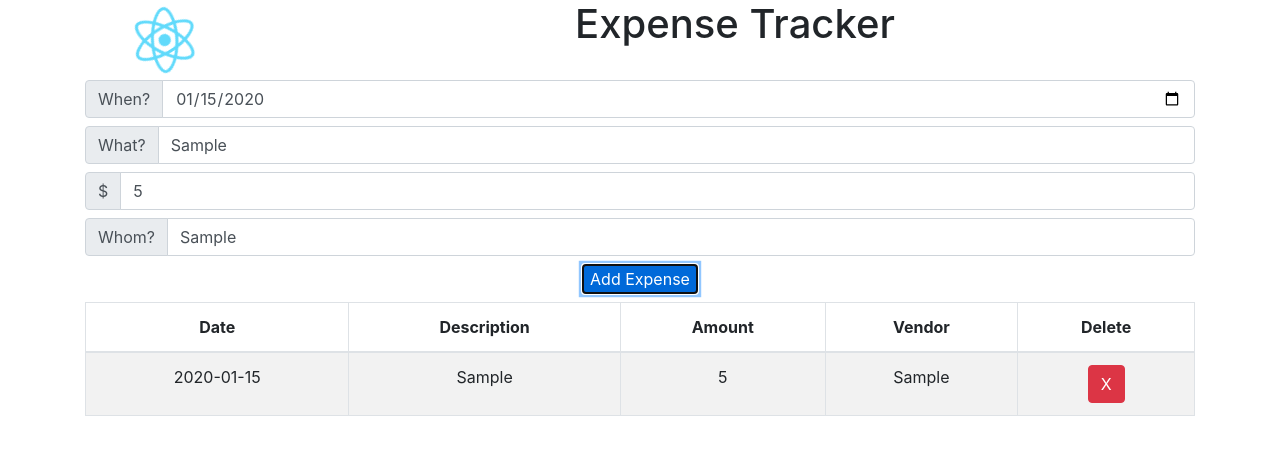
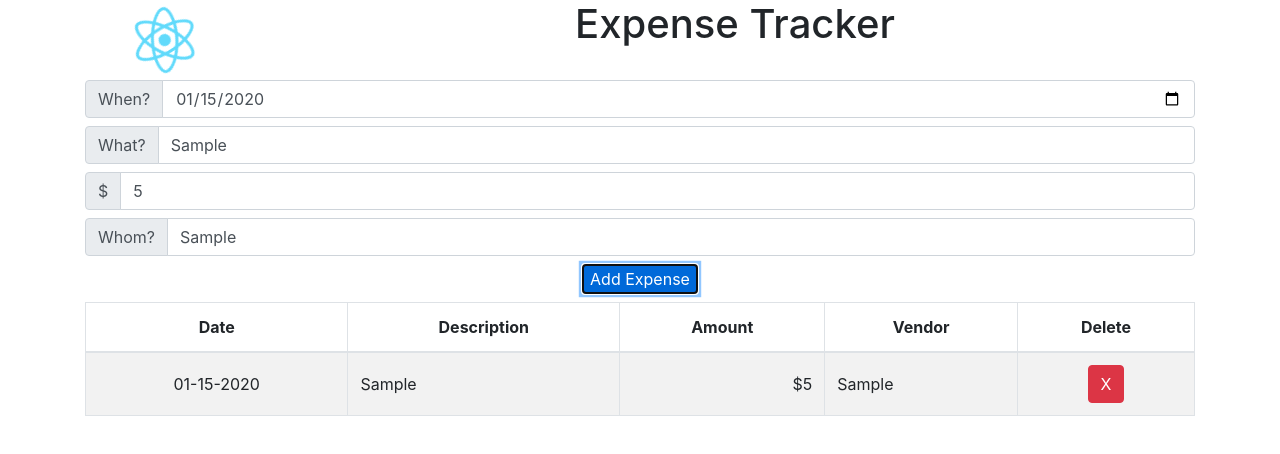
Before and after one commit to jazfunk/expense-tracker-react-app, a React (Create React App) app: page / in a window 1280 px wide. Both pictures are taken after typing "2020-01-15", "Sample", "5", "Sample" into the empty fields and a click on the button "Add Expense". Shown: the top 454 px of the page. Built offline with nearby package versions, Linux system fonts and the light colour scheme.

Commit message:
Implemented moment.js, formatted date and amount values.

```diff
--- a/package.json
+++ b/package.json
@@ -7,6 +7,7 @@
     "@testing-library/react": "^9.5.0",
     "@testing-library/user-event": "^7.2.1",
     "bootstrap": "^4.5.0",
+    "moment": "^2.26.0",
     "react": "^16.13.1",
     "react-bootstrap": "^1.0.1",
     "react-dom": "^16.13.1",
--- a/src/ExpensesTable.js
+++ b/src/ExpensesTable.js
@@ -1,20 +1,23 @@
 import React from "react";
 import * as ReactBootStrap from "react-bootstrap";
+import moment from "moment"
 
 const ExpensesTable = (props) => {
   const renderExpense = (expense, index) => {
     if (props.expenses.length > 0) {
+      const dateMoment = moment(expense.expenseDate)
+      const amountToFormat = `$${expense.expenseAmount}`
       return (
         <tr key={index}>
-          <td>{expense.expenseDate}</td>
-          <td>{expense.expenseDescription}</td>
-          <td>{expense.expenseAmount}</td>
-          <td>{expense.expenseVendor}</td>
-          <td>
+          <td className="align-middle">{dateMoment.format('MM-DD-YYYY')}</td>
+          <td className="align-middle text-left">{expense.expenseDescription}</td>
+          <td className="align-middle text-right">{amountToFormat}</td>
+          <td className="align-middle text-left">{expense.expenseVendor}</td>
+          <td className="align-middle">
             <ReactBootStrap.Button
               id={index}
               name="deleteButton"
-              className="btn btn-danger"
+              className="btn-danger"
               onClick={props.handleDelete}
             >
               X
```
Also changed, not shown: 2 other files (tests, documents, lock files or other folders).
